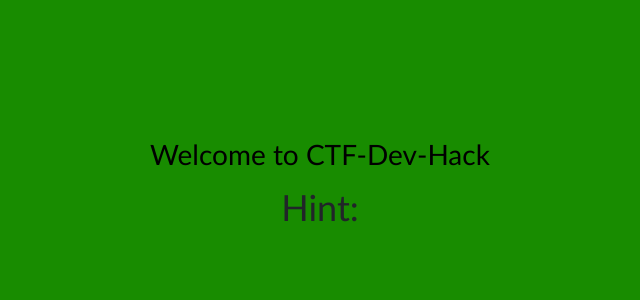
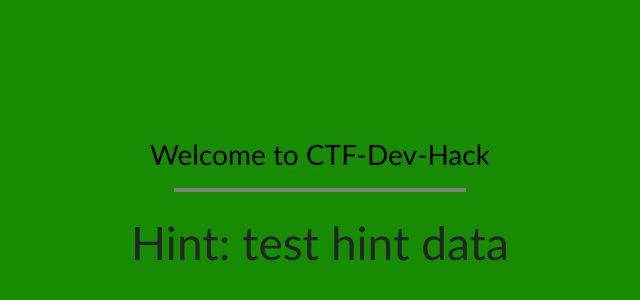
Before and after one commit to PaxPrz/CTFdevHACK, a plain HTML site: page index.html in a window 1280 px wide. Shown: the part 84-384 px from the top of the page, without its empty margins (320-960 px from the left). Drawn offline with nearby package versions, Linux system fonts and the light colour scheme.

Commit message:
test-secret-added

```diff
--- a/index.html
+++ b/index.html
@@ -21,7 +21,7 @@
             font-family: 'Gill Sans', 'Gill Sans MT', Calibri, 'Trebuchet MS', sans-serif;
         }
         span{
-            font-size: 36px;
+            font-size: 46px;
             font-family: 'Gill Sans', 'Gill Sans MT', Calibri, 'Trebuchet MS', sans-serif;
         }
         #hint{
@@ -34,6 +34,7 @@
             </div>
             <div class="col-sm-8">
                 <h3>Welcome to CTF-Dev-Hack</h3>
+                <hr style="width: 40%; border-top: 4px solid gray;">
                 <div id="hint">
                     <span>Hint: </span>
                     <span id="secret"></span>
@@ -58,5 +59,10 @@
         }
         }, 1000);
     </script>
+    <script>
+        $.get('secret.txt', function(data){
+            $('#secret').append(data);
+        });
+    </script>
 </body>
 </html>
```
Also changed, not shown: secret.txt (added).
